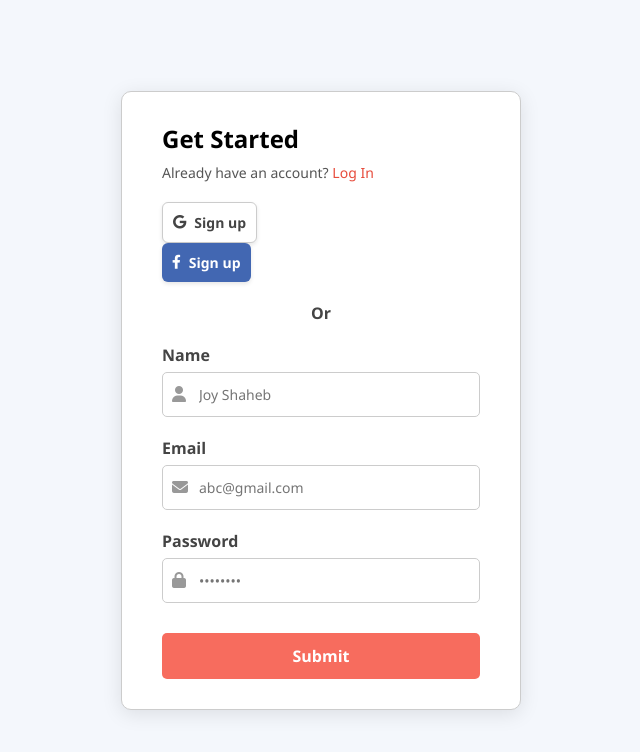
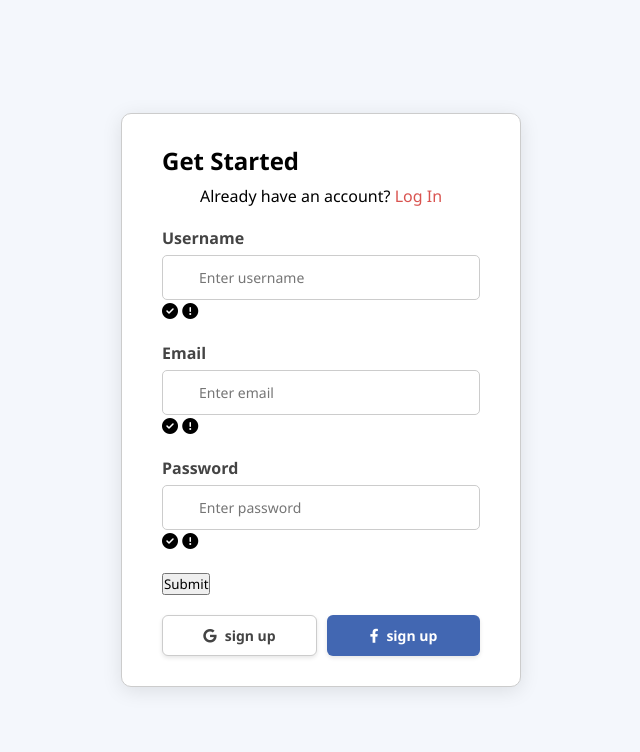
Before and after one commit to Jivens1/Form-Validation-Project, a plain HTML site: page index.html in a window 1280 px wide. Shown: the whole page, without its empty margins (319-959 px from the left). Drawn offline with Linux system fonts and the light colour scheme.

Commit message:
Update index.html

```diff
--- a/index.html
+++ b/index.html
@@ -2,34 +2,30 @@
 <html lang="en">
 <head>
   <meta charset="UTF-8" />
-  <meta name="viewport" content="width=device-width, initial-scale=1.0" />
-  <title>Get Started</title>
+  <meta name="viewport" content="width=device-width, initial-scale=1" />
+  <title>Sign Up Form</title>
   <link rel="stylesheet" href="style.css" />
   <!-- Font Awesome -->
-  <link rel="stylesheet" href="https://cdnjs.cloudflare.com/ajax/libs/font-awesome/6.4.0/css/all.min.css" />
+  <link
+    rel="stylesheet"
+    href="https://cdnjs.cloudflare.com/ajax/libs/font-awesome/6.4.0/css/all.min.css"
+  />
 </head>
 <body>
   <div class="container">
     <form id="form" class="form">
       <h2>Get Started</h2>
-      <p class="sub-text">Already have an account? <a href="#">Log In</a></p>
-
-      <div class="social-buttons">
-        <button class="social-btn google">
-          <i class="fab fa-google"></i> Sign up
-        </button>
-        <button class="social-btn facebook">
-          <i class="fab fa-facebook-f"></i> Sign up
-        </button>
-      </div>
-
-      <div class="divider">Or</div>
+      <p style="text-align: center; margin: 5px 0 20px;">
+        Already have an account?
+        <a href="#" style="color: #d9534f; text-decoration: none;">Log In</a>
+      </p>
 
       <div class="form-control">
-        <label for="username">Name</label>
+        <label for="username">Username</label>
         <div class="input-wrapper">
-          <i class="fa fa-user icon"></i>
-          <input type="text" id="username" placeholder="Joy Shaheb" />
+          <input type="text" id="username" placeholder="Enter username" />
+          <i class="fa-solid fa-check-circle"></i>
+          <i class="fa-solid fa-exclamation-circle"></i>
         </div>
         <small>Error message</small>
       </div>
@@ -37,8 +33,9 @@
       <div class="form-control">
         <label for="email">Email</label>
         <div class="input-wrapper">
-          <i class="fa fa-envelope icon"></i>
-          <input type="email" id="email" placeholder="abc@gmail.com" />
+          <input type="email" id="email" placeholder="Enter email" />
+          <i class="fa-solid fa-check-circle"></i>
+          <i class="fa-solid fa-exclamation-circle"></i>
         </div>
         <small>Error message</small>
       </div>
@@ -46,13 +43,23 @@
       <div class="form-control">
         <label for="password">Password</label>
         <div class="input-wrapper">
-          <i class="fa fa-lock icon"></i>
-          <input type="password" id="password" placeholder="••••••••" />
+          <input type="password" id="password" placeholder="Enter password" />
+          <i class="fa-solid fa-check-circle"></i>
+          <i class="fa-solid fa-exclamation-circle"></i>
         </div>
         <small>Error message</small>
       </div>
 
-      <button type="submit" class="submit-btn">Submit</button>
+      <button type="submit">Submit</button>
+
+      <div class="social">
+        <button type="button" class="social-btn google">
+          <i class="fab fa-google"></i> sign up
+        </button>
+        <button type="button" class="social-btn facebook">
+          <i class="fab fa-facebook-f"></i> sign up
+        </button>
+      </div>
     </form>
   </div>
 
```
